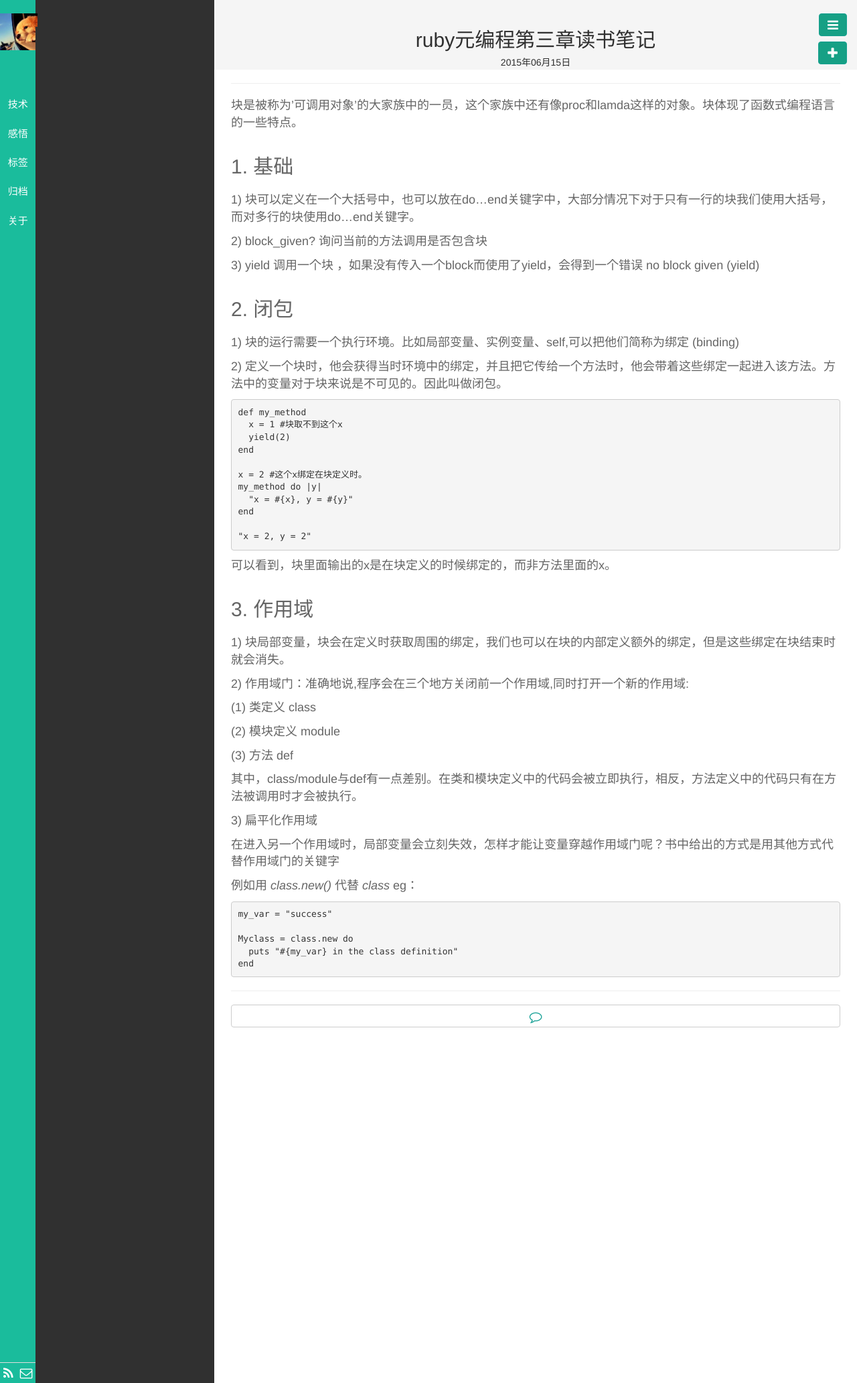
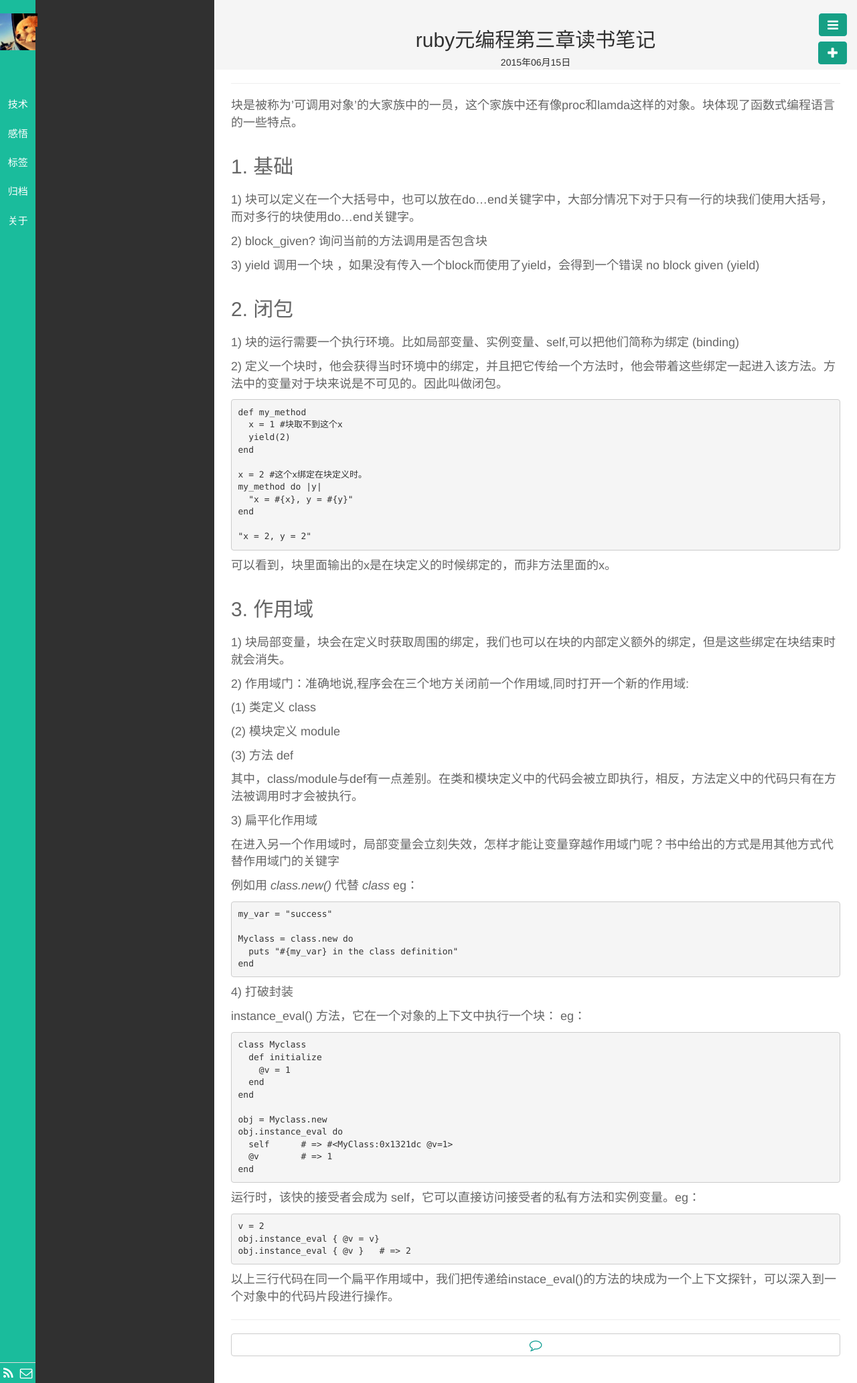
Before and after one commit to llx1105/llx1105.github.io, a Jekyll site: the page built from _posts/技术/2015-06-15-meta-ruby-03.md, in a window 1280 px wide. Shown: the whole page at 67% size. Built offline with Jekyll 4.4.1, drawn with Linux system fonts in a browser that asks for light colours; nearby versions of some CDN libraries; library files that are not in the unit come from our copies; Markdown is read by kramdown in place of the engine named in the settings.

Commit message:
add meta 3

````diff
--- a/_posts/技术/2015-06-15-meta-ruby-03.md
+++ b/_posts/技术/2015-06-15-meta-ruby-03.md
@@ -65,3 +65,30 @@ Myclass = class.new do
   puts "#{my_var} in the class definition"
 end
 ```
+
+4) 打破封装
+
+instance_eval() 方法，它在一个对象的上下文中执行一个块： eg：
+
+```
+class Myclass
+  def initialize
+    @v = 1
+  end
+end
+
+obj = Myclass.new
+obj.instance_eval do
+  self      # => #<MyClass:0x1321dc @v=1>
+  @v        # => 1
+end
+```
+运行时，该快的接受者会成为 self，它可以直接访问接受者的私有方法和实例变量。eg：
+
+```
+v = 2
+obj.instance_eval { @v = v}
+obj.instance_eval { @v }   # => 2
+```
+
+以上三行代码在同一个扁平作用域中，我们把传递给instace_eval()的方法的块成为一个上下文探针，可以深入到一个对象中的代码片段进行操作。
````
